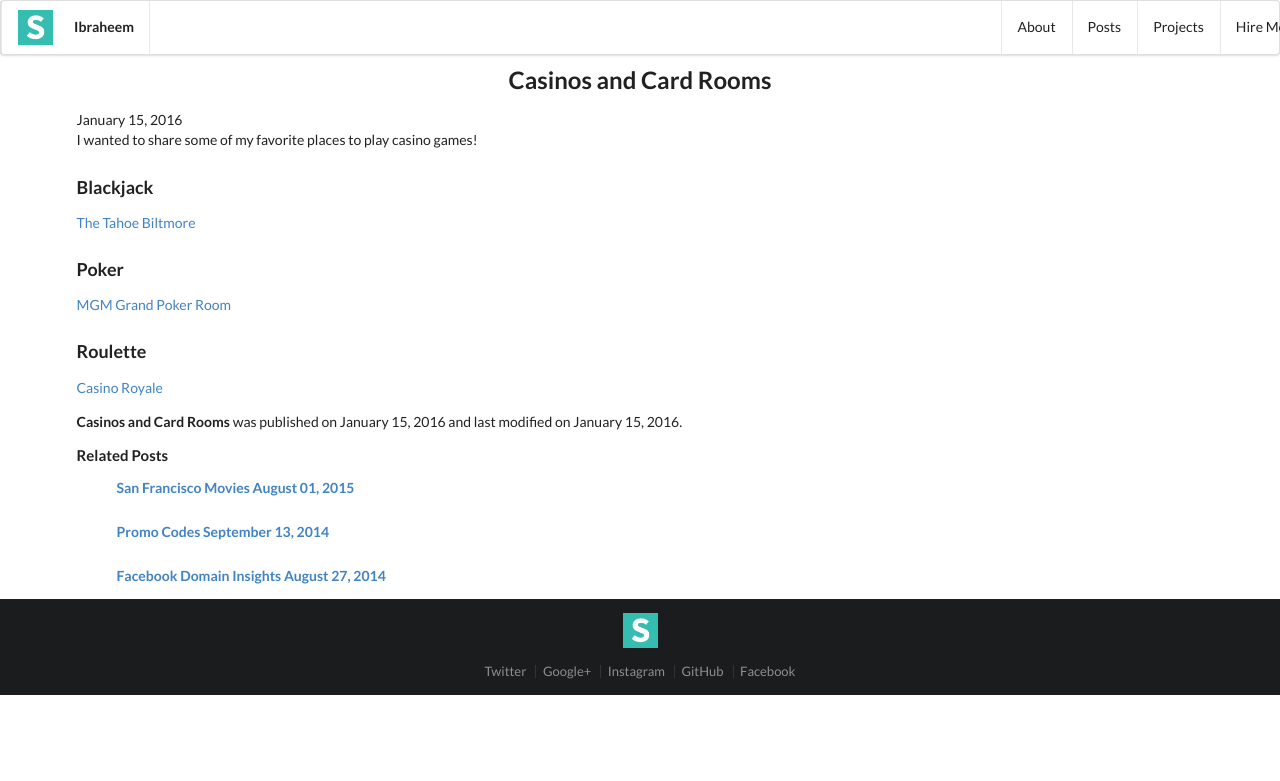
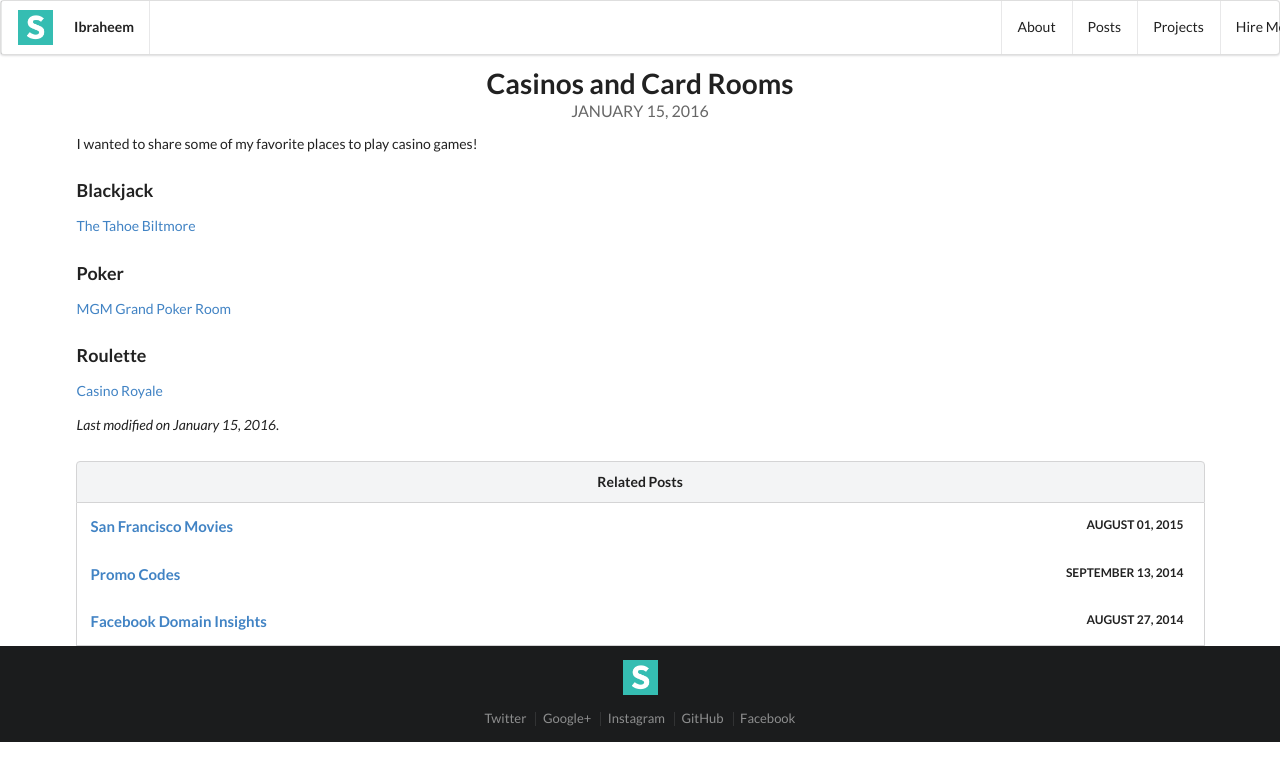
Before and after one commit to ibraheem4/ibraheem4.github.io, a Jekyll site: the page built from _posts/2016-01-15-casinos-and-card-rooms.md, in a window 1280 px wide. Shown: the top 781 px of the page. Built offline with Jekyll 4.4.1, drawn with Linux system fonts in a browser that asks for light colours; nearby versions of some CDN libraries; library files that are not in the unit come from our copies.

Commit message:
more semantic ui formatting

```diff
--- a/_includes/paginate_numbered.html
+++ b/_includes/paginate_numbered.html
@@ -1,5 +1,5 @@
 {% if paginator.total_pages > 1 %}
-<div class="ui center aligned container">
+<div class="ui center aligned basic segment">
   <div class="ui pagination menu">
     {% if paginator.previous_page %}
       <a class="active item" href="{{ paginator.previous_page_path }}">&laquo;</a>
--- a/_includes/paginate_oldernewer.html
+++ b/_includes/paginate_oldernewer.html
@@ -1,5 +1,5 @@
 {% if paginator.total_pages > 1 %}
-<div class="ui center aligned container">
+<div class="ui center aligned basic segment">
   <div class="ui pagination compact menu">
     {% if paginator.previous_page %}
     <a class="active item" href="{{ paginator.previous_page_path }}">Newer</a>
--- a/_layouts/post.html
+++ b/_layouts/post.html
@@ -2,24 +2,32 @@
 layout: default
 ---
 <div class="ui container">
-  <h2 class="ui center aligned header">{{ page.title }}</h2>
-  <time datetime="{{ page.date | date_to_xmlschema }}">{{ page.date | date: "%B %d, %Y" }}</time>
+  <h1 class="ui center aligned header">
+    {{ page.title }}
+    <div class="ui center aligned sub header">
+      <time datetime="{{ page.date | date_to_xmlschema }}">{{ page.date | date: "%B %d, %Y" }}</time>
+    </div>
+  </h1>
   {{ content }}
-  <p class="byline"><strong>{{ page.title }}</strong> was published on <time datetime="{{ page.date | date_to_xmlschema }}">{{ page.date | date: "%B %d, %Y" }}</time>{% if page.modified %} and last modified on <time datetime="{{ page.modified | date_to_xmlschema }}">{{ page.modified | date: "%B %d, %Y" }}</time>{% endif %}.</p>
-  <div>
-    <h4>Related Posts</h4>
-    <ul>
+  <p><em>{% if page.modified %} Last modified on <time datetime="{{ page.modified | date_to_xmlschema }}">{{ page.modified | date: "%B %d, %Y" }}</time>{% endif %}.</em></p>
+  <div class="ui top center aligned attached block header">Related Posts</div>
+  <div class="ui attached segment">
+    <div class="ui stackable two column grid">
       {% for post in site.related_posts limit:3 %}
-      <h5>
-        <a href="{{ post.url }}">
-          {{ post.title }}
-        </a>
-        <a>
+      <div class="column">
+        <h4 class="ui left floated header">
+          <a href="{{ post.url }}">
+            {{ post.title }}
+          </a>
+        </h4>
+      </div>
+      <div class="column">
+        <h5 class="ui right floated sub header">
           {{ post.date | date: '%B %d, %Y' }}
-        </a>
-      </h5>
+        </h5>
+      </div>
       {% endfor %}
-    </ul>
+    </div>
   </div>
 </div>
 
--- a/_pages/404.html
+++ b/_pages/404.html
@@ -3,5 +3,7 @@
 title: "404: Page not found"
 permalink: 404.html
 ---
-<h1 class="ui header aligned center">404</h1>
-<h2 class="ui sub header aligned center">Page not found.</h2>
+<div class="ui container">
+  <h1 class="ui header aligned center">404</h1>
+  <h2 class="ui sub header aligned center">Page not found.</h2>
+</div>
```
Also changed, not shown: _pages/projects.html (+10 -8 lines), index.html (+5 -5 lines), _posts/2014-08-07-example-post.md (renamed from _drafts/2014-08-07-example-post.md), _posts/2014-08-08-code-snippet.md (renamed from _drafts/2014-08-08-code-snippet.md), _posts/2014-08-10-gist.md (renamed from _drafts/2014-08-10-gist.md), 2 other files.
